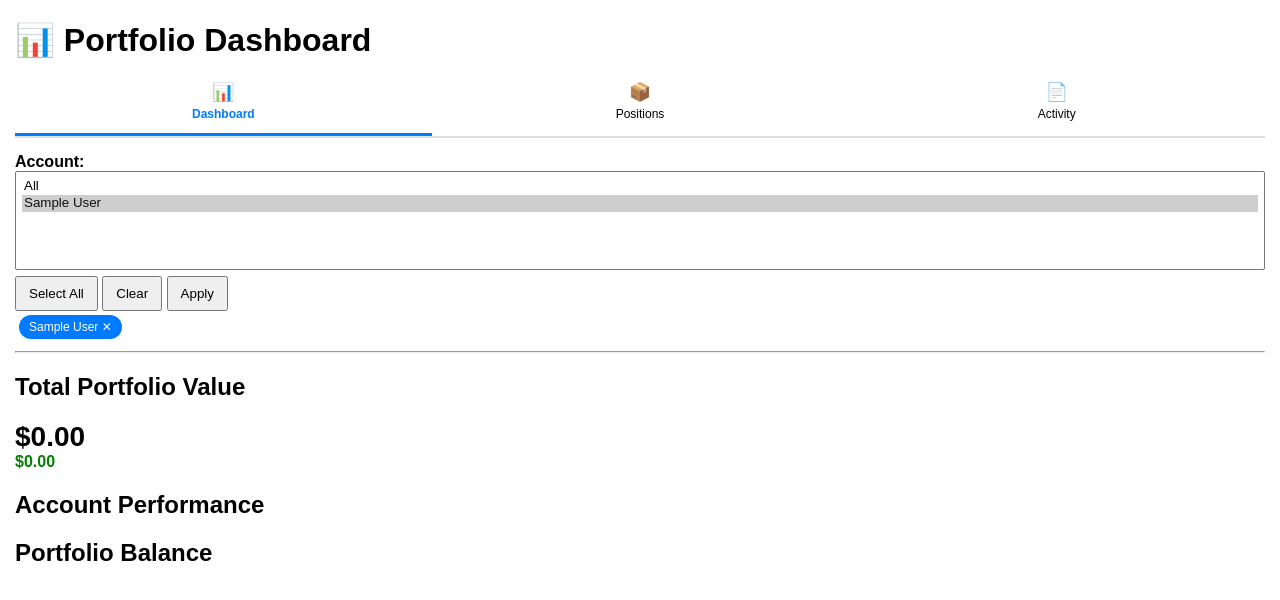
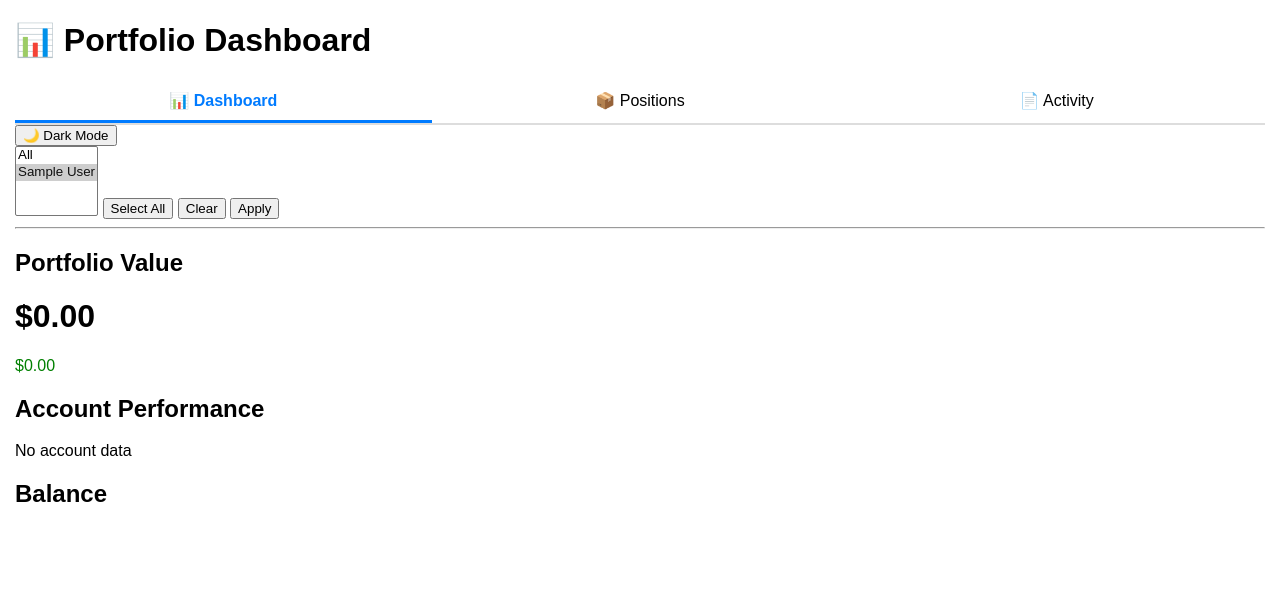
Before and after one commit to bstanfor/StockTrackingApp, a Flask app: page / in a window 1280 px wide. Shown: the top 600 px of the page. Run offline with Flask 3, Linux system fonts and the light colour scheme; tables that the repository leaves empty hold one stand-in row (values such as "Sample post").

Commit message:
UX update and bug fix for date sort Corrected date sorting function Default newest first Multi-sort(Date-Amount) Group by Symbol added Filter by trade type added

```diff
--- a/app/main.py
+++ b/app/main.py
@@ -529,6 +529,16 @@ def index():
         **metrics
     )
 
+@app.route("/price/<symbol>")
+def get_price(symbol):
+    try:
+        price = yf.Ticker(symbol).history(period="1d")["Close"].iloc[-1]
+    except:
+        price = 0
+
+    return {"price": float(price)}
+
+
 @app.route("/delete_account/<name>")
 def delete_account(name):
     conn = get_db_connection()
--- a/app/templates/index.html
+++ b/app/templates/index.html
@@ -2,22 +2,57 @@
 <html>
 <head>
     <title>Portfolio Dashboard</title>
-
     <meta name="viewport" content="width=device-width, initial-scale=1">
 
 <style>
-        body {
-            font-family: Arial;
-            margin: 15px;
+body { font-family: Arial; margin: 15px; }
+
+/* ✅ Sticky header */
+.header {
+    position: sticky;
+    top: 0;
+    background: white;
+    z-index: 1000;
 }
 
-        h1 { margin-bottom: 10px; }
+/* ✅ Tabs */
+.tab-bar {
+    display: flex;
+    justify-content: space-around;
+    border-bottom: 2px solid #ddd;
+}
+
+.tab-btn {
+    flex: 1;
+    padding: 10px;
+    text-align: center;
+    cursor: pointer;
+    color: black;
+}
+
+.tab-btn.active {
+    border-bottom: 3px solid #007bff;
+    color: #007bff;
+    font-weight: bold;
+}
+
+/* ✅ Tables */
+.table-container {
+    max-height: 400px;
+    overflow-y: auto;
+    border: 1px solid #ddd;
+}
 
 table {
     border-collapse: collapse;
     width: 100%;
-            margin-top: 10px;
-            font-size: 14px;
+}
+
+thead th {
+    position: sticky;
+    top: 0;
+    background: #f2f2f2;
+    z-index: 10;
 }
 
 th, td {
@@ -26,132 +61,69 @@
     text-align: center;
 }
 
-        th { background-color: #f2f2f2; }
-
-        .positive { color: green; font-weight: bold; }
-        .negative { color: red; font-weight: bold; }
-
-        /* ✅ MODERN TAB BAR */
-        .tab-bar {
-            display: flex;
-            justify-content: space-around;
-            border-bottom: 2px solid #ddd;
-            margin-bottom: 15px;
+th {
+    cursor: pointer;
 }
 
-        .tab-btn {
-            flex: 1;
-            padding: 12px;
-            text-align: center;
-            cursor: pointer;
-            background: white;
-            border: none;
-            border-bottom: 3px solid transparent;
-            font-size: 15px;
-            color: black; /* ✅ FIXED TEXT VISIBILITY */
-            display: flex;
-            flex-direction: column;
-            align-items: center;
-            gap: 4px;
+th:hover {
+    background: #ddd;
 }
 
-        .tab-btn:hover {
-            background: #f5f5f5;
-        }
-
-        .tab-btn.active {
-            border-bottom: 3px solid #007bff;
-            font-weight: bold;
-            color: #007bff;
-        }
-
-        /* ✅ responsive icon + text */
-        .tab-icon {
-            font-size: 18px;
-        }
-
-        .tab-label {
+/* ✅ sorting arrows */
+.sort-indicator {
+    margin-left: 6px;
     font-size: 12px;
 }
 
-        .tab {
-            display: none;
-            animation: fadeIn 0.2s ease-in;
+th.asc .sort-indicator::after { content: "▲"; }
+th.desc .sort-indicator::after { content: "▼"; }
+
+.positive { color: green; }
+.negative { color: red; }
+
+/* ✅ Dark mode */
+body.dark {
+    background: #121212;
+    color: #eee;
 }
 
-        @keyframes fadeIn {
-            from { opacity: 0; }
-            to { opacity: 1; }
-        }
+body.dark th { background: #222; }
+body.dark table { border-color: #444; }
 
-        /* ✅ forms */
-        input, select {
-            padding: 6px;
-            width: 100%;
-        }
+.tab { display: none; }
 
-        button {
-            padding: 8px 12px;
-            margin-top: 5px;
-            cursor: pointer;
-        }
-
-        /* ✅ tag pills */
 #selectedTags span {
-            display: inline-block;
     background: #007bff;
     color: white;
     padding: 5px 10px;
-            border-radius: 15px;
+    border-radius: 12px;
     margin: 4px;
-            font-size: 12px;
+    display: inline-block;
     cursor: pointer;
-        }
-
-        /* ✅ mobile adjustments */
-        @media (max-width: 600px) {
-            table {
-                font-size: 12px;
-            }
-
-            .tab-label {
-                font-size: 11px;
-            }
-
-            h2 {
-                font-size: 16px;
-            }
 }
 </style>
 </head>
 
 <body>
 
+<div class="header">
+
 <h1>📊 Portfolio Dashboard</h1>
 
-<!-- ✅ MODERN TAB BAR -->
 <div class="tab-bar">
-    <div id="btn-dashboard" class="tab-btn" onclick="showTab('dashboard')">
-        <div class="tab-icon">📊</div>
-        <div class="tab-label">Dashboard</div>
+<div id="btn-dashboard" class="tab-btn" onclick="showTab('dashboard')">📊 Dashboard</div>
+<div id="btn-positions" class="tab-btn" onclick="showTab('positions')">📦 Positions</div>
+<div id="btn-activity" class="tab-btn" onclick="showTab('activity')">📄 Activity</div>
 </div>
 
-    <div id="btn-positions" class="tab-btn" onclick="showTab('positions')">
-        <div class="tab-icon">📦</div>
-        <div class="tab-label">Positions</div>
 </div>
 
-    <div id="btn-activity" class="tab-btn" onclick="showTab('activity')">
-        <div class="tab-icon">📄</div>
-        <div class="tab-label">Activity</div>
-    </div>
-</div>
+<!-- ✅ Dark mode -->
+<button onclick="toggleDarkMode()">🌙 Dark Mode</button>
 
-<!-- ✅ ACCOUNT FILTER -->
+<!-- ✅ Filters -->
 <form method="get" id="accountForm">
-    <b>Account:</b><br>
-
-    <select id="accountSelect" name="account" multiple size="5">
+<select id="accountSelect" name="account" multiple size="4">
 {% for acc in accounts %}
 <option value="{{ acc }}" {% if acc in selected_account %}selected{% endif %}>
 {{ acc }}
@@ -171,35 +143,96 @@
 <!-- ✅ DASHBOARD -->
 <div id="dashboardTab" class="tab">
 
-<h2>Total Portfolio Value</h2>
-<div style="font-size:28px; font-weight:bold;">
-    ${{ "%.2f"|format(portfolio_value) }}
-</div>
+<h2>Portfolio Value</h2>
+<h1>${{ "%.2f"|format(portfolio_value) }}</h1>
 
 <div class="{% if total_pnl >= 0 %}positive{% else %}negative{% endif %}">
 ${{ "%.2f"|format(total_pnl) }}
 </div>
 
+
 <h2>Account Performance</h2>
+
 {% if account_performance %}
+
+<div class="table-container">
+
 <table>
-<tr><th>Account</th><th>P&L</th><th>%</th></tr>
-{% for acc in account_performance %}
+
+<thead>
 <tr>
-<td>{{ acc.account }}</td>
+    <th onclick="sortTable(this,0)">
+        Account <span class="sort-indicator"></span>
+    </th>
+
+    <th onclick="sortTable(this,1)">
+        P&L <span class="sort-indicator"></span>
+    </th>
+
+    <th onclick="sortTable(this,2)">
+        Return % <span class="sort-indicator"></span>
+    </th>
+</tr>
+</thead>
+
+<tbody>
+
+{% for acc in account_performance|sort(attribute='pct', reverse=True) %}
+<tr>
+
+    <!-- ✅ Account -->
+    <td>
+        {{ loop.index }}. {{ acc.account }}
+    </td>
+
+    <!-- ✅ P&L -->
     <td class="{% if acc.pnl >= 0 %}positive{% else %}negative{% endif %}">
         ${{ "%.2f"|format(acc.pnl) }}
     </td>
-<td class="{% if acc.pct >= 0 %}positive{% else %}negative{% endif %}">
+
+    <!-- ✅ Return % + Bar -->
+    <td>
+
+        <div class="{% if acc.pct >= 0 %}positive{% else %}negative{% endif %}">
             {{ "%.2f"|format(acc.pct) }}%
+        </div>
+
+        <div style="
+            background:#eee;
+            width:100%;
+            height:6px;
+            border-radius:4px;
+            margin-top:4px;
+        ">
+
+            <div style="
+                width: {{ acc.pct if acc.pct > 0 else 0 }}%;
+                height:6px;
+                border-radius:4px;
+                background: {% if acc.pct >= 0 %}green{% else %}red{% endif %};
+            ">
+            </div>
+
+        </div>
+
     </td>
+
 </tr>
 {% endfor %}
+
+</tbody>
+
 </table>
+
+</div>
+
+{% else %}
+<p>No account data</p>
 {% endif %}
 
-<h2>Portfolio Balance</h2>
-<div>{{ equity_chart|safe }}</div>
+
+<h2>Balance</h2>
+{{ equity_chart|safe }}
 
 </div>
 
@@ -208,150 +241,212 @@ ${{ "%.2f"|format(acc.pnl) }}
 
 <h2>Positions</h2>
 
-{% if positions %}
+<div class="table-container">
 <table>
+
+<thead>
 <tr>
-<th>Symbol</th><th>Shares</th><th>Price</th>
-<th>Value</th><th>P&L</th><th>%</th>
+<th onclick="sortTable(this,0)">Symbol<span class="sort-indicator"></span></th>
+<th onclick="sortTable(this,1)">Shares<span class="sort-indicator"></span></th>
+<th onclick="sortTable(this,2)">Price<span class="sort-indicator"></span></th>
+<th onclick="sortTable(this,3)">Value<span class="sort-indicator"></span></th>
+<th onclick="sortTable(this,4)">P&L<span class="sort-indicator"></span></th>
+<th onclick="sortTable(this,5)">%<span class="sort-indicator"></span></th>
 </tr>
+</thead>
 
+<tbody>
 {% for p in positions %}
 <tr>
 <td>{{ p.symbol }}</td>
 <td>{{ "%.2f"|format(p.shares) }}</td>
-<td>${{ "%.2f"|format(p.price) }}</td>
+
+<td class="price" data-symbol="{{ p.symbol }}">
+${{ "%.2f"|format(p.price) }}
+</td>
+
 <td>${{ "%.2f"|format(p.value) }}</td>
 
 <td class="{% if p.unrealized_pnl >= 0 %}positive{% else %}negative{% endif %}">
 ${{ "%.2f"|format(p.unrealized_pnl) }}
 </td>
 
-<td class="{% if p.unrealized_pct >= 0 %}positive{% else %}negative{% endif %}">
-{{ "%.2f"|format(p.unrealized_pct) }}%
-</td>
+<td>{{ "%.2f"|format(p.unrealized_pct) }}%</td>
 </tr>
 {% endfor %}
+</tbody>
+
 </table>
-{% else %}
-<p>No positions</p>
-{% endif %}
+</div>
 
 <hr>
 
-<h2>Portfolio Allocation</h2>
-<div>{{ allocation_chart|safe }}</div>
+<h2>Allocation</h2>
+{{ allocation_chart|safe }}
 
 </div>
 
 <!-- ✅ ACTIVITY -->
 <div id="activityTab" class="tab">
 
-<h2>Transactions</h2>
+<input id="searchBox" placeholder="Search..." onkeyup="filterTable()">
 
-{% if transactions %}
+<div class="table-container">
+
+<button onclick="groupBySymbol()">Group by Symbol</button>
+
+<button onclick="filterType('ALL')">All</button>
+<button onclick="filterType('BUY')">Buy</button>
+<button onclick="filterType('SELL')">Sell</button>
+<button onclick="filterType('DIVIDEND')">Dividend</button>
+
 <table>
+
+<thead>
 <tr>
-<th>Date</th><th>Account</th><th>Symbol</th>
-<th>Type</th><th>Amount</th><th>P&L</th>
+<th onclick="sortTable(this,0)">Date</th>
+<th onclick="sortTable(this,1)">Account</th>
+<th onclick="sortTable(this,2)">Symbol</th>
+<th onclick="sortTable(this,3)">Type</th>
+<th onclick="sortTable(this,4)">Amount</th>
+<th onclick="sortTable(this,5)">P&L</th>
 </tr>
+</thead>
 
+<tbody>
 {% for t in transactions %}
 <tr>
-<td>{{ t.date.strftime('%Y-%m-%d') if t.date else '' }}</td>
+<td data-date="{{ t.date.strftime('%Y-%m-%d') if t.date else '' }}">
+    {{ t.date.strftime('%Y-%m-%d') if t.date else '' }}
+</td>
 <td>{{ t.account }}</td>
 <td>{{ t.symbol }}</td>
 <td>{{ t.type }}</td>
 <td>${{ "%.2f"|format(t.trade_amount) }}</td>
-
-<td class="{% if t.realized_pnl >= 0 %}positive{% else %}negative{% endif %}">
-${{ "%.2f"|format(t.realized_pnl) }}
-</td>
+<td>${{ "%.2f"|format(t.realized_pnl) }}</td>
 </tr>
 {% endfor %}
+</tbody>
+
 </table>
-{% else %}
-<p>No transactions</p>
-{% endif %}
-
-<hr>
-
-<h2>Cash Activity</h2>
-
-{% if cash_flows %}
-<table>
-<tr><th>Date</th><th>Account</th><th>Amount</th></tr>
-{% for c in cash_flows %}
-<tr>
-<td>{{ c.date.strftime('%Y-%m-%d') if c.date else '' }}</td>
-<td>{{ c.account }}</td>
-<td class="{% if c.amount >= 0 %}positive{% else %}negative{% endif %}">
-${{ "%.2f"|format(c.amount) }}
-</td>
-</tr>
-{% endfor %}
-</table>
-{% else %}
-<p>No cash activity</p>
-{% endif %}
+</div>
 
 </div>
 
-<!-- ✅ CLEAN JS -->
 <script>
-function showTab(tab) {
-    const tabs = ["dashboard", "positions", "activity"];
-
-    tabs.forEach(t => {
-        document.getElementById(t + "Tab").style.display = "none";
-        document.getElementById("btn-" + t).classList.remove("active");
+function showTab(tab){
+["dashboard","positions","activity"].forEach(t=>{
+document.getElementById(t+"Tab").style.display="none";
+document.getElementById("btn-"+t).classList.remove("active");
 });
 
-    document.getElementById(tab + "Tab").style.display = "block";
-    document.getElementById("btn-" + tab).classList.add("active");
+document.getElementById(tab+"Tab").style.display="block";
+document.getElementById("btn-"+tab).classList.add("active");
 
-    localStorage.setItem("activeTab", tab);
+localStorage.setItem("tab",tab);
 }
 
-function selectAll() {
-    let s = document.getElementById("accountSelect");
-    for (let i = 0; i < s.options.length; i++) s.options[i].selected = true;
-    updateTags();
+let lastSortCol = null;
+
+function sortTable(header, i){
+    let table = header.closest("table");
+    let rows = [...table.tBodies[0].rows]; // ✅ safer (only tbody)
+    let asc = !header.classList.contains("asc");
+
+    table.querySelectorAll("th").forEach(th =>
+        th.classList.remove("asc","desc")
+    );
+
+    header.classList.add(asc ? "asc" : "desc");
+
+    rows.sort((a,b)=>{
+        let A = a.cells[i].dataset.date || a.cells[i].innerText.trim();
+        let B = b.cells[i].dataset.date || b.cells[i].innerText.trim();
+
+        // ✅ ✅ DATE SORT FIX (critical)
+		let dateA = Date.parse(A);
+        let dateB = Date.parse(B);
+
+        if(!isNaN(dateA) && !isNaN(dateB)){
+            if(dateA !== dateB){
+                return asc ? dateA - dateB : dateB - dateA;
             }
 
-function clearSelection() {
-    let s = document.getElementById("accountSelect");
-    for (let i = 0; i < s.options.length; i++) s.options[i].selected = false;
-    updateTags();
+            // ✅ secondary sort by amount
+            let amtA = parseFloat(a.cells[4].innerText.replace(/[^0-9.-]+/g,""));
+            let amtB = parseFloat(b.cells[4].innerText.replace(/[^0-9.-]+/g,""));
+
+            return asc ? amtA - amtB : amtB - amtA;
+        }
+        // ✅ numbers ($, %, commas)
+        let numA = parseFloat(A.replace(/[^0-9.-]+/g,""));
+        let numB = parseFloat(B.replace(/[^0-9.-]+/g,""));
+
+        if(!isNaN(numA) && !isNaN(numB)){
+            return asc ? numA - numB : numB - numA;
         }
 
-function updateTags() {
-    let select = document.getElementById("accountSelect");
-    let container = document.getElementById("selectedTags");
-    container.innerHTML = "";
+        return asc ? A.localeCompare(B) : B.localeCompare(A);
+    });
 
-    for (let i = 0; i < select.options.length; i++) {
-        if (select.options[i].selected) {
-            let val = select.options[i].value;
+    rows.forEach(r => table.tBodies[0].appendChild(r));
+}
 
-            let tag = document.createElement("span");
-            tag.innerHTML = val + " ✕";
+function groupBySymbol(){
+    let rows = [...document.querySelectorAll("#activityTab tbody tr")];
 
-            tag.onclick = function() {
-                select.options[i].selected = false;
-                updateTags();
-                document.getElementById("accountForm").submit();
+    rows.sort((a,b)=>{
+        let symA = a.cells[2].innerText;
+        let symB = b.cells[2].innerText;
+
+        if(symA !== symB) return symA.localeCompare(symB);
+
+        let dateA = Date.parse(a.cells[0].dataset.date);
+        let dateB = Date.parse(b.cells[0].dataset.date);
+
+        return dateB - dateA; // newest first inside group
+    });
+
+    let tbody = document.querySelector("#activityTab tbody");
+    rows.forEach(r => tbody.appendChild(r));
+}
+
+function filterTable(){
+let input=document.getElementById("searchBox").value.toLowerCase();
+document.querySelectorAll("#activityTab tbody tr").forEach(r=>{
+r.style.display=r.innerText.toLowerCase().includes(input)? "":"none";
+});
+}
+
+async function refreshPrices(){
+let cells=document.querySelectorAll(".price");
+for(let c of cells){
+let r=await fetch(`/price/${c.dataset.symbol}`);
+let d=await r.json();
+c.innerText="$"+d.price.toFixed(2);
+}
+}
+setInterval(refreshPrices,30000);
+
+function toggleDarkMode(){
+document.body.classList.toggle("dark");
+localStorage.setItem("dark",document.body.classList.contains("dark"));
+}
+
+window.onload=()=>{
+    showTab(localStorage.getItem("tab")||"dashboard");
+
+    // ✅ default sort by Date DESC on Activity
+    let dateHeader = document.querySelector("#activityTab th");
+    if(dateHeader) {
+        sortTable(dateHeader, 0);  // first click (asc)
+        sortTable(dateHeader, 0);  // second click (desc = newest first)
+    }
+
+    if(localStorage.getItem("dark")==="true")
+        document.body.classList.add("dark");
 };
 
-            container.appendChild(tag);
-        }
-    }
-}
-
-window.onload = function() {
-    updateTags();
-    let tab = localStorage.getItem("activeTab") || "dashboard";
-    showTab(tab);
-};
 </script>
 
 </body>
```
Lines whose indentation alone changed are shown as unchanged.
